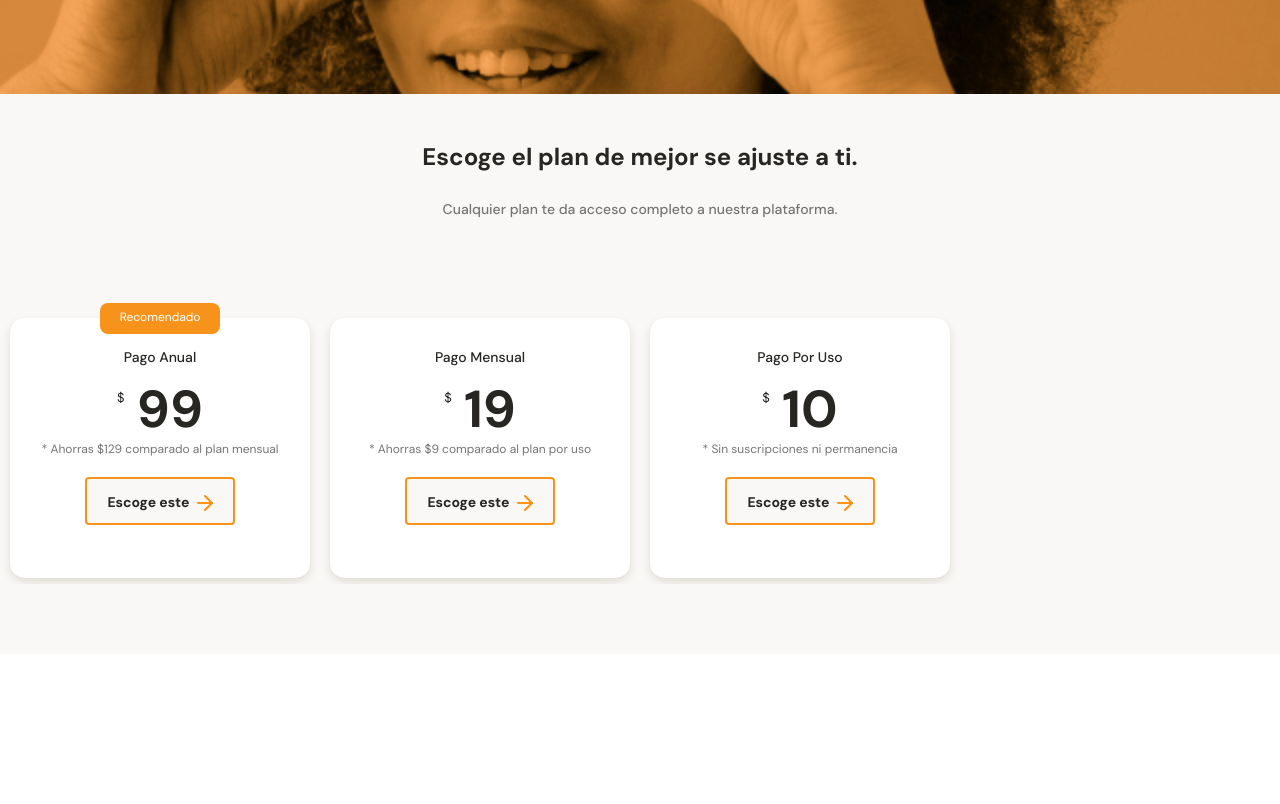
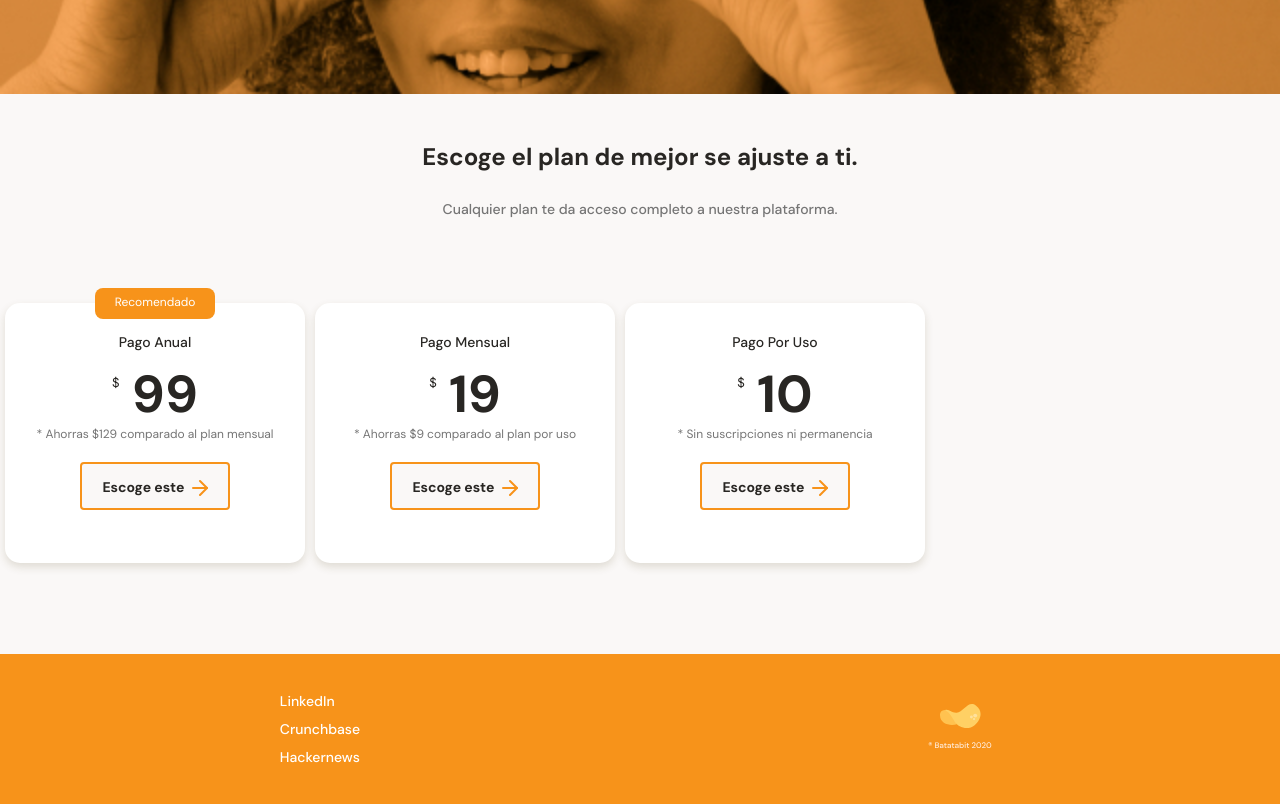
Before and after one commit to MariaRipley/mobile-first-platzi-project, a plain HTML site: page index.html in a window 1280 px wide. Shown: the part 2646-3450 px from the top of the page. Before the commit the page ends 3300 px from the top, so only its background shows below. Drawn offline with Linux system fonts and the light colour scheme.

Commit message:
Add footer

```diff
--- a/index.html
+++ b/index.html
@@ -165,6 +165,17 @@
         </section>
       </section>
     </main>
-    <footer></footer>
+    <footer>
+      <section class="left">
+        <ul>
+          <li><a href="#">LinkedIn</a></li>
+          <li><a href="#">Crunchbase</a></li>
+          <li><a href="#">Hackernews</a></li>
+        </ul>
+      </section>
+      <section class="rigth">
+        <img src="./assets/img/logo-footer.svg" alt="Logo de Batatabit 2020" />
+      </section>
+    </footer>
   </body>
 </html>
--- a/styles.css
+++ b/styles.css
@@ -446,7 +446,6 @@ main {
 
 .plans-container--slider {
     display: flex;
-    /* gap: 20px; */
     height: 316px;
     overflow-x: scroll;
     overscroll-behavior-x: contain;
@@ -460,7 +459,7 @@ main {
     min-width: 200px;
     max-width: 300px;
     height: 260px;
-    margin: 50px 10px 0;
+    margin: 35px 5px 0;
     padding: 0 15px;
     background-color: var(--just-white);
     border-radius: 15px;
@@ -528,3 +527,33 @@ main {
     background-image: url('./assets/icons/orange-right-arrow.svg');
     vertical-align: text-bottom;
 }
+
+footer {
+    display: flex;
+    width: 100%;
+    height: 150px;
+    background-color: var(--bitcoin-orage);
+}
+
+footer section {
+    display: flex;
+    width: 50%;
+    justify-content: center;
+    align-items: center;
+}
+
+footer .left ul {
+    font-size: 1.4rem;
+    font-weight: 500;
+    line-height: 1.8rem;
+    list-style: none;
+}
+
+.left li {
+    margin: 10px 0;
+}
+
+.left a {
+    text-decoration: none;
+    color: var(--just-white);
+}
```
